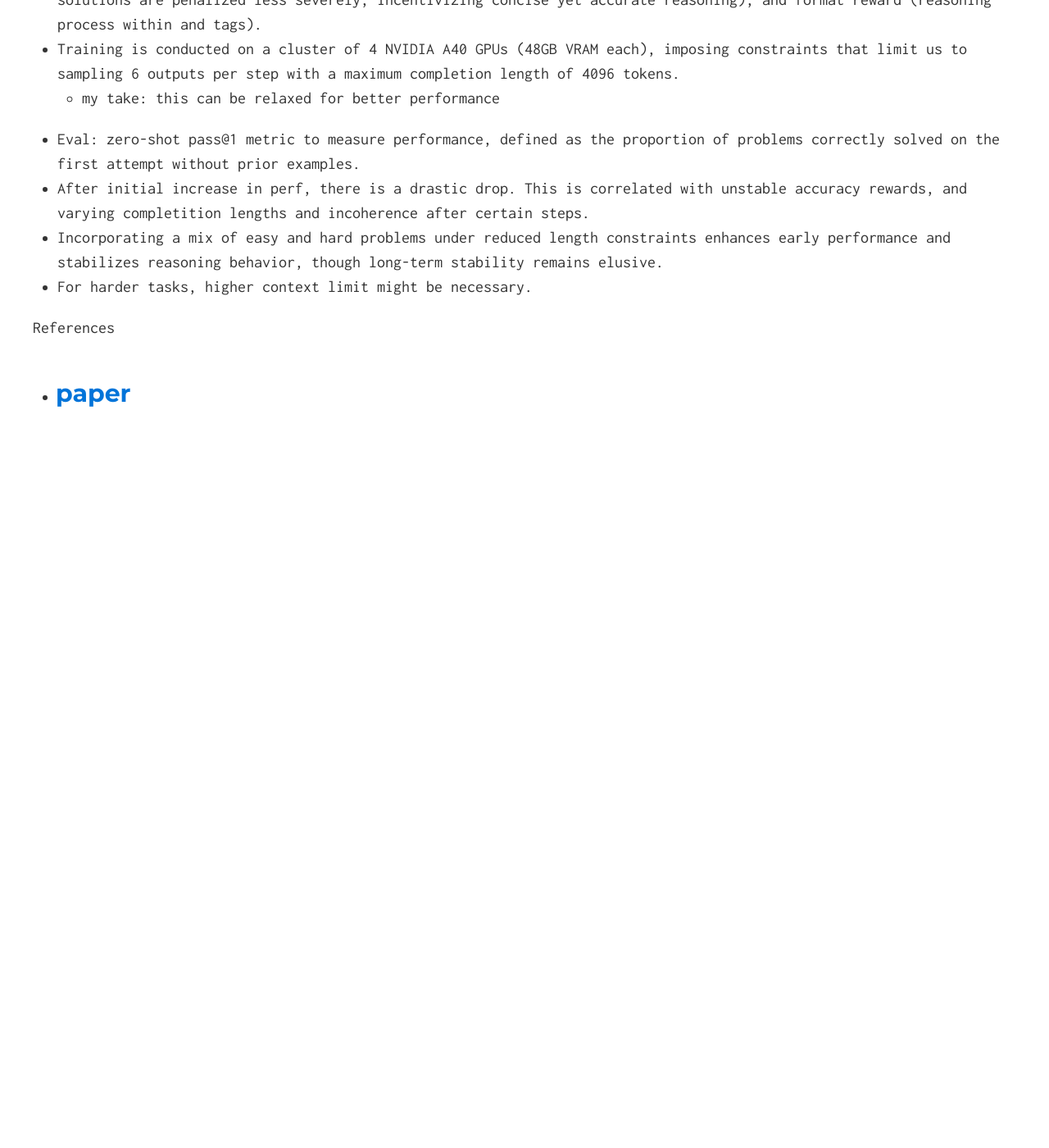
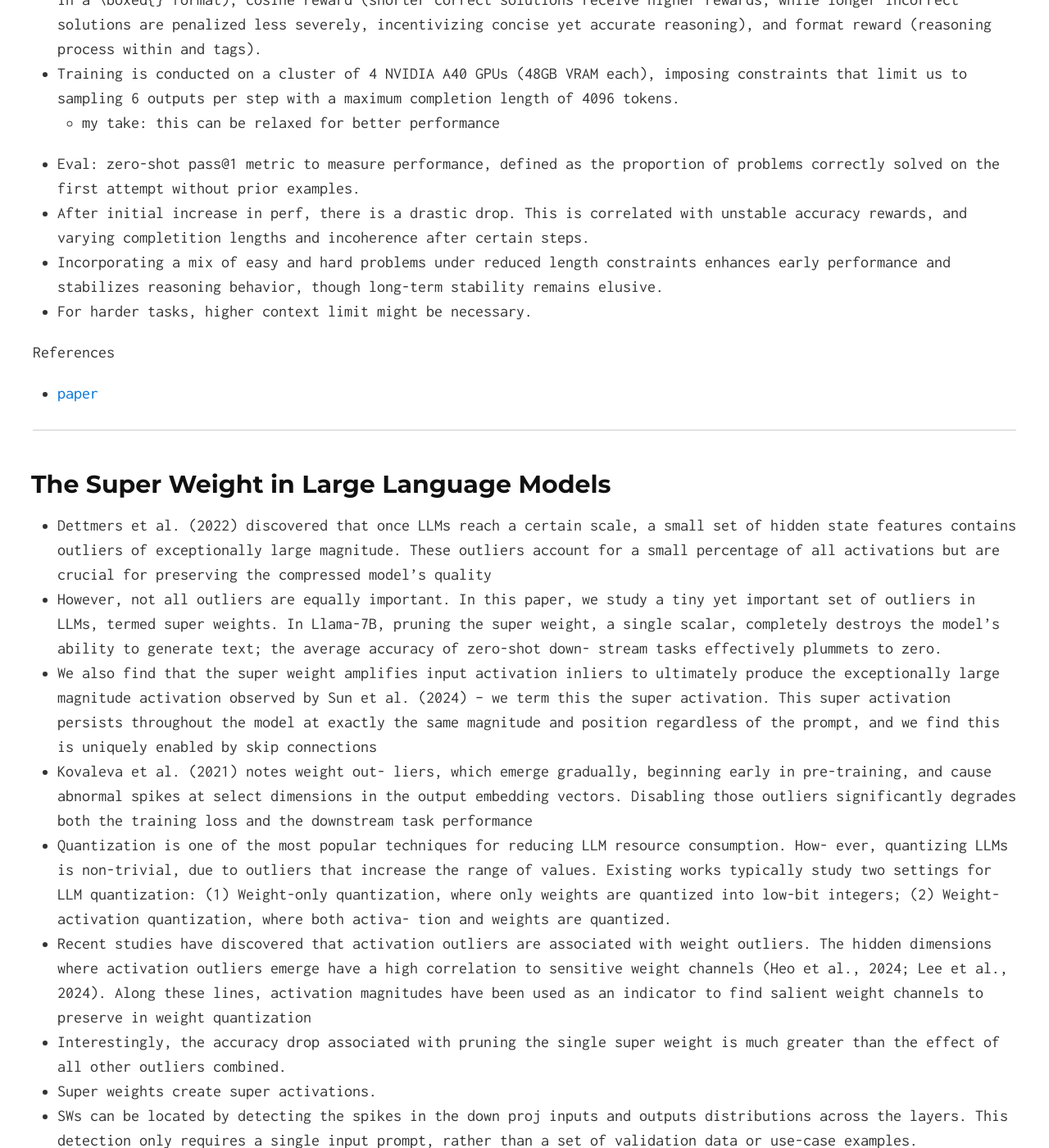
Before and after one commit to divyanshk/Papers-Blogs, a Jekyll site: the page built from index.md, in a window 1280 px wide and 1400 px high, scrolled down 28756 px. Shown: the whole window at 82% size. Built offline with Jekyll 4.4.1, drawn with Linux system fonts in a browser that asks for light colours; formulas are drawn with MathJax 3; before the commit the page ends 29351 px from its top, so only the background shows below that; some of the changed text lies outside the part shown.

Commit message:
super weight

```diff
--- a/index.md
+++ b/index.md
@@ -32,6 +32,7 @@ layout: default
 1. [Class-Balanced Loss Based on Effective Number of Samples](#class_balanced_loss)
 1. [Modeling Task Relationships in Multi-task Learning with Multi-gate Mixture-of-Experts](#mmoe)
 1. [Reinforcement Learning for Reasoning in Small LLMs: What Works and What Doesn’t](#smallmodelreasoning)
+1. [The Super Weight in Large Language Models](#superweight)
 {: reversed="reversed"}
 
 ---
@@ -714,4 +715,26 @@ References
 
 References
 * [paper](https://arxiv.org/abs/2503.16219)
+
 ---
+
+## <a name="superweight"></a>The Super Weight in Large Language Models
+
+* Dettmers et al. (2022) discovered that once LLMs reach a certain scale, a small set of hidden state features contains outliers of exceptionally large magnitude. These outliers account for a small percentage of all activations but are crucial for preserving the compressed model’s quality
+* However, not all outliers are equally important. In this paper, we study a tiny yet important set of outliers in LLMs, termed super weights. In Llama-7B, pruning the super weight, a single scalar, completely destroys the model’s ability to generate text; the average accuracy of zero-shot down- stream tasks effectively plummets to zero.
+* We also find that the super weight amplifies input activation inliers to ultimately produce the exceptionally large magnitude activation observed by Sun et al. (2024) – we term this the super activation. This super activation persists throughout the model at exactly the same magnitude and position regardless of the prompt, and we find this is uniquely enabled by skip connections
+* Kovaleva et al. (2021) notes weight out- liers, which emerge gradually, beginning early in pre-training, and cause abnormal spikes at select dimensions in the output embedding vectors. Disabling those outliers significantly degrades both the training loss and the downstream task performance
+* Quantization is one of the most popular techniques for reducing LLM resource consumption. How- ever, quantizing LLMs is non-trivial, due to outliers that increase the range of values. Existing works typically study two settings for LLM quantization: (1) Weight-only quantization, where only weights are quantized into low-bit integers; (2) Weight-activation quantization, where both activa- tion and weights are quantized.
+* Recent studies have discovered that activation outliers are associated with weight outliers. The hidden dimensions where activation outliers emerge have a high correlation to sensitive weight channels (Heo et al., 2024; Lee et al., 2024). Along these lines, activation magnitudes have been used as an indicator to find salient weight channels to preserve in weight quantization
+* Interestingly, the accuracy drop associated with pruning the single super weight is much greater than the effect of all other outliers combined.
+* Super weights create super activations.
+* SWs can be located by detecting the spikes in the down proj inputs and outputs distributions across the layers. This detection only requires a single input prompt, rather than a set of validation data or use-case examples.
+* We find that super weights (1) induce super activations, which have lasting effects throughout the entire model, and (2) suppress stopword likelihood.
+* For quantizing based on this knowledge, first, hold out the super outlier to prevent adverse effects on inlier quantization. Second, restore the super outlier’s value after dequantization, to ensure the super outlier’s effects are preserved.
+* There exists many ways to workaround super activations, primarily mitigating its effect.
+* Scaling with respect to block sizes has a clear trend. As the block size increases, model quality significantly degrades. This decline likely results from the increased quantization er- ror introduced when larger blocks of weights are quantized together, which allows outliers to impact more weights. In contrast, our super weight-aware quantization method demonstrates much greater robustness to larger block sizes. As the block size increases, the degradation in model quality is noticeably smaller compared to the round-to-near method.
+
+References
+* [paper](https://arxiv.org/abs/2503.16219)
+
+---
```
